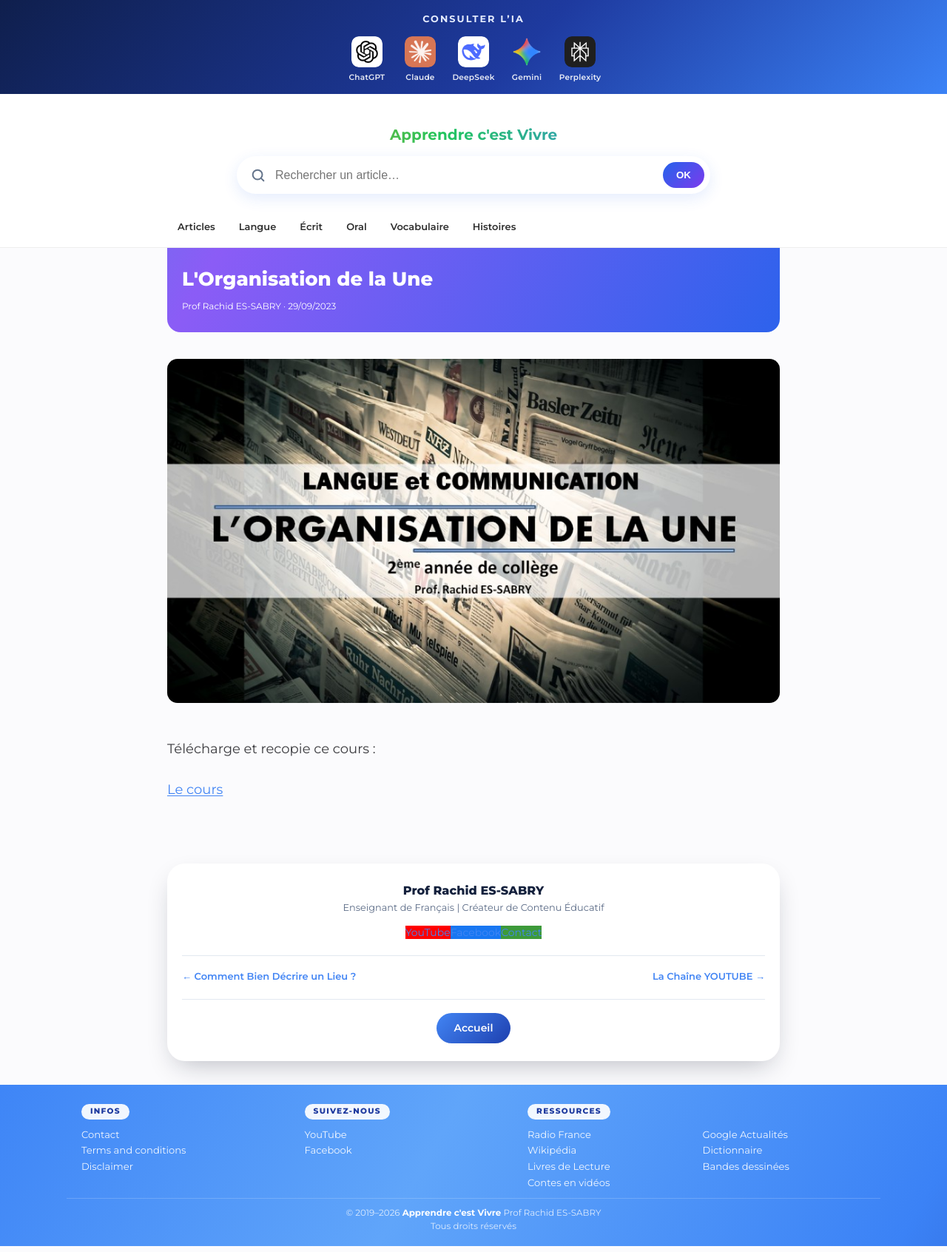
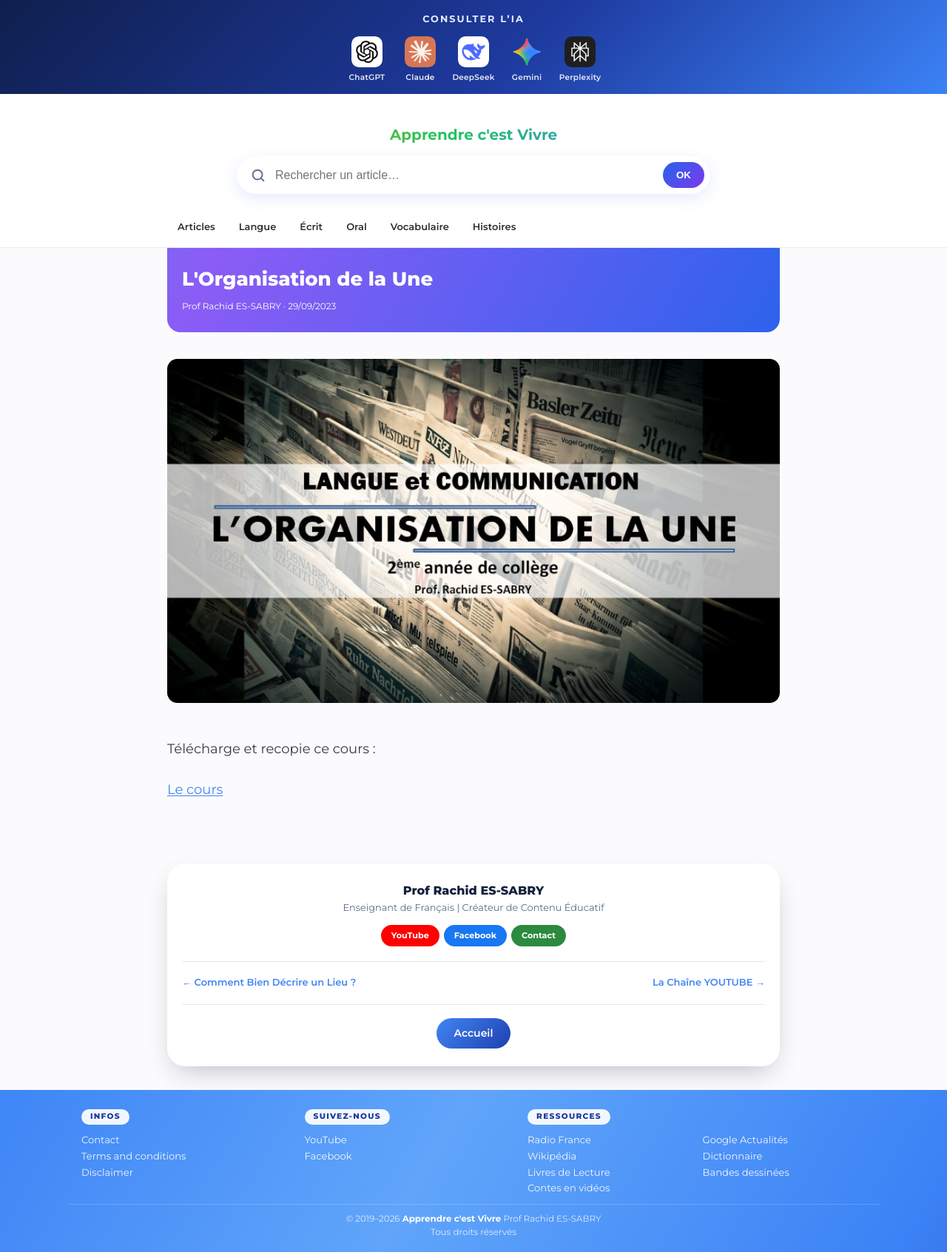
Before and after one commit to profrachidenseigne/profrachidenseigne.github.io, a Jekyll site: the page built from _posts/2023-09-29-lorganisation-de-la-une.html, in a window 1280 px wide. Shown: the whole page at 74% size. Built offline with Jekyll 4.4.1, drawn with Linux system fonts in a browser that asks for light colours.

Commit message:
Update post.html

```diff
--- a/_layouts/post.html
+++ b/_layouts/post.html
@@ -6,14 +6,14 @@ layout: default
 .post-body a[style*="float"],.post-body .separator{float:none!important;display:block!important;margin:0!important;text-align:center!important}
 .post-body table img{margin:0!important}
 .endbox{margin:32px 0;padding:24px 20px;border-radius:24px;background:#fff;box-shadow:0 14px 36px -12px rgba(15,23,42,.3)}
-.abx{text-align:center}
-.abx-n{display:block;font-size:1.15em;font-weight:800;color:#14213d}
-.abx-r{display:block;margin:2px 0 14px;font-size:.92em;color:#5b6b86}
-..abx-l a{display:inline-block;padding:6px 11px;border-radius:999px;color:#fff!important;text-decoration:none!important;font-weight:700;font-size:.74em;white-space:nowrap}}
-.abx-l a{display:inline-block;padding:7px 13px;border-radius:999px;color:#fff!important;text-decoration:none!important;font-weight:700;font-size:.8em;white-space:nowrap}
-.abx-l a[href*="youtube"]{background:#ff0000}
-.abx-l a[href*="facebook"]{background:#1877f2}
-.abx-l a[href*="contact"]{background:#3d9a3a}
+.endbox .abx{text-align:center}
+.endbox .abx-n{display:block;font-size:1.15em;font-weight:800;color:#14213d}
+.endbox .abx-r{display:block;margin:2px 0 14px;font-size:.92em;color:#5b6b86}
+.endbox .abx-l{display:flex;justify-content:center;gap:6px}
+.endbox .abx-l a{display:inline-block!important;padding:7px 14px!important;border-radius:999px!important;color:#fff!important;text-decoration:none!important;font-weight:700!important;font-size:.8em!important;white-space:nowrap!important;line-height:1.3!important}
+.endbox .abx-l a[href*="youtube"]{background:#ff0000!important}
+.endbox .abx-l a[href*="facebook"]{background:#1877f2!important}
+.endbox .abx-l a[href*="contact"]{background:#2b8a3e!important}
 .endbox .pager{margin:20px 0 0;padding-top:18px;border-top:1px solid #e2e8f0}
 .endbox .center{margin:20px 0 0;padding-top:18px;border-top:1px solid #e2e8f0;text-align:center}
 </style>
```
